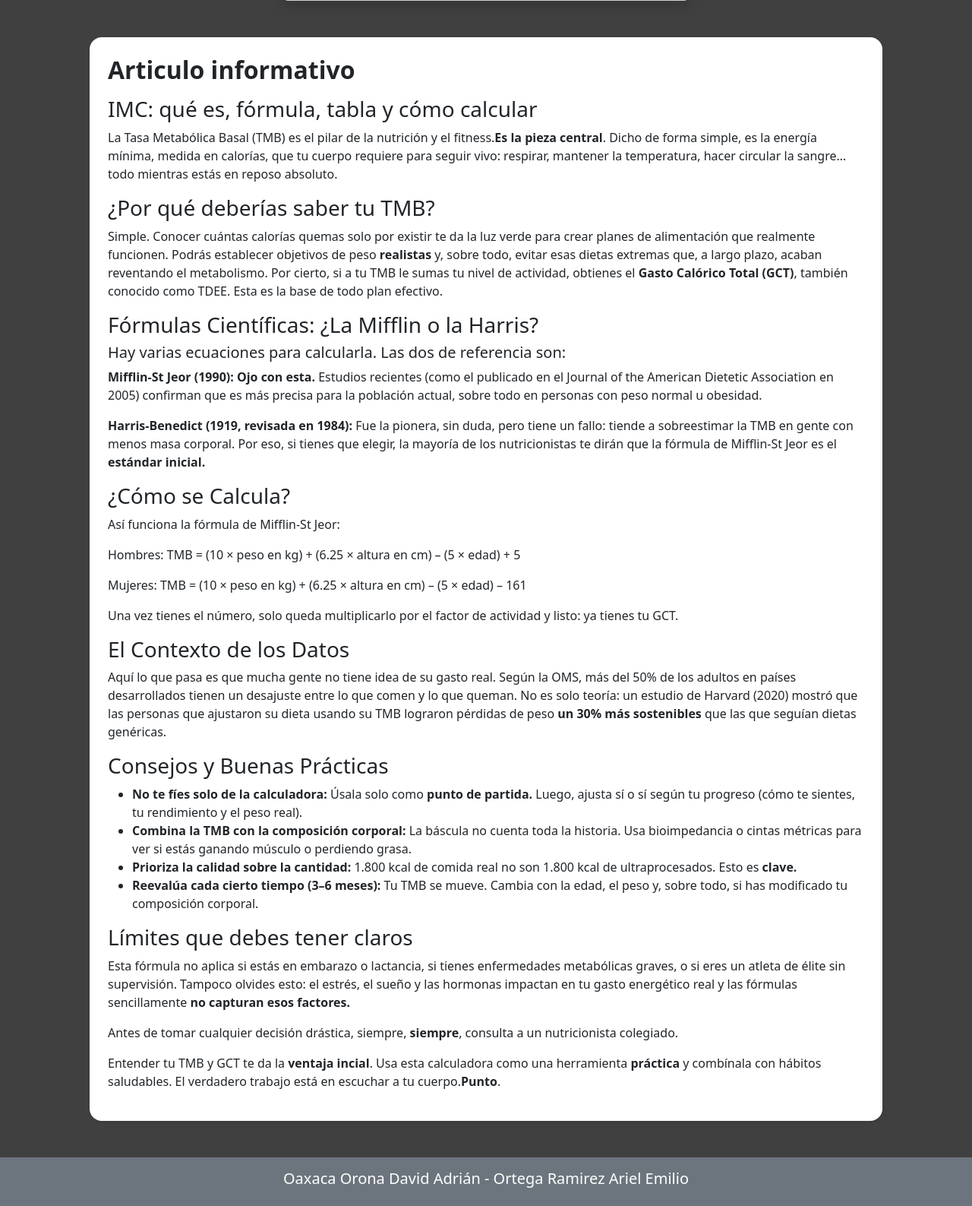
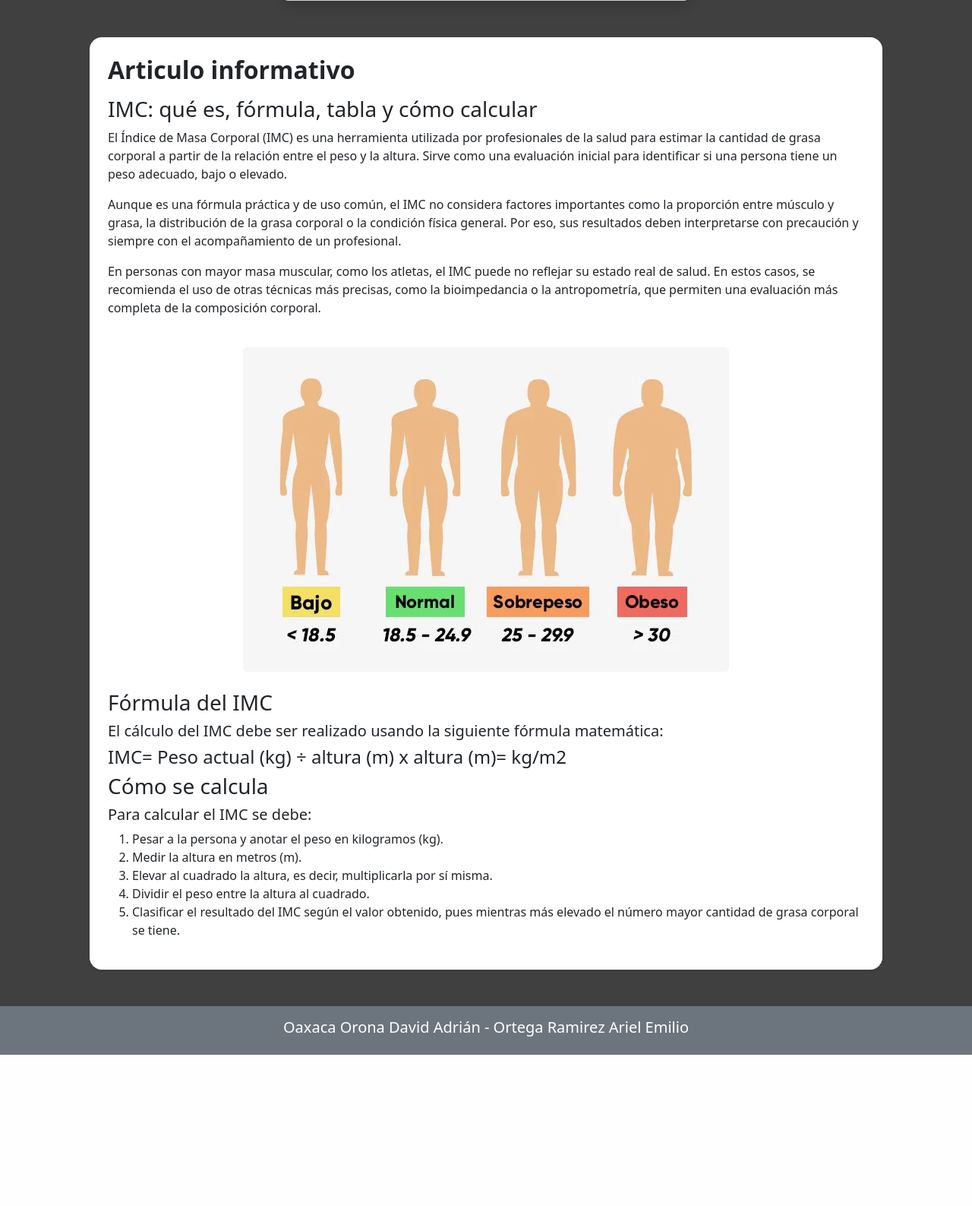
Before and after one commit to Davidoaxacacetis/NutriApp, a Flask app: page /Resultadoimc in a window 1280 px wide. Shown: the part 515-2102 px from the top of the page at 76% size. After the commit the page ends 1903 px from the top, so only its background shows below. Run offline with Flask 3, Linux system fonts and the light colour scheme.

```diff
--- a/app.py
+++ b/app.py
@@ -27,10 +27,6 @@ app.config['SECRET_KEY'] = "OODA"
 @app.route("/")
 def index():
     return render_template("index.html")
-
-@app.route("/acerca-de")
-def acecade():
-    return render_template("acercade.html")
 
 @app.route('/articulos')
 def articulos():
--- a/templates/calcuimc.html
+++ b/templates/calcuimc.html
@@ -42,76 +42,38 @@
             IMC: qué es, fórmula, tabla y cómo calcular
         </h3>
 
-        <p>La Tasa Metabólica Basal (TMB) es el pilar de la nutrición y el fitness.<strong>Es la pieza central</strong>.
-            Dicho de forma
-            simple, es la energía mínima, medida en calorías, que tu cuerpo requiere para seguir vivo: respirar,
-            mantener la temperatura, hacer circular la sangre… todo mientras estás en reposo absoluto.</p>
+        <p>El Índice de Masa Corporal (IMC) es una herramienta utilizada por profesionales de la salud para estimar la
+            cantidad de grasa corporal a partir de la relación entre el peso y la altura. Sirve como una evaluación
+            inicial para identificar si una persona tiene un peso adecuado, bajo o elevado.</p>
 
-        <h3>¿Por qué deberías saber tu TMB?</h3>
+        <p>Aunque es una fórmula práctica y de uso común, el IMC no considera factores importantes como la proporción
+            entre músculo y grasa, la distribución de la grasa corporal o la condición física general. Por eso, sus
+            resultados deben interpretarse con precaución y siempre con el acompañamiento de un profesional.</p>
 
-        <p>Simple. Conocer cuántas calorías quemas solo por existir te da la luz verde para crear planes de alimentación
-            que realmente funcionen. Podrás establecer objetivos de peso <strong>realistas</strong> y, sobre todo,
-            evitar esas dietas extremas que, a largo plazo, acaban reventando el metabolismo. Por cierto, si a tu TMB le
-            sumas tu nivel de actividad, obtienes el <strong>Gasto Calórico Total (GCT)</strong>, también conocido como
-            TDEE. Esta es la base de todo plan efectivo.</p>
+        <p>En personas con mayor masa muscular, como los atletas, el IMC puede no reflejar su estado real de salud. En
+            estos casos, se recomienda el uso de otras técnicas más precisas, como la bioimpedancia o la antropometría,
+            que permiten una evaluación más completa de la composición corporal.</p>
 
-        <h3>Fórmulas Científicas: ¿La Mifflin o la Harris?</h3>
+        <div class="text-center">
+            <img src="{{ url_for('static', filename='img/imc_15748.webp') }}" alt="IMC" class="img-fluid rounded my-4">
+        </div>
+        <h3>Fórmula del IMC </h3>
 
-        <h5>Hay varias ecuaciones para calcularla. Las dos de referencia son:</h5>
+        <h5>El cálculo del IMC debe ser realizado usando la siguiente fórmula matemática:</h5>
+        <h4>IMC= Peso actual (kg) ÷ altura (m) x altura (m)= kg/m2</h4>
 
-        <p><strong>Mifflin-St Jeor (1990): Ojo con esta.</strong> Estudios recientes (como el publicado en el Journal of
-            the American Dietetic Association en 2005) confirman que es más precisa para la población actual, sobre todo
-            en personas con peso normal u obesidad.</p>
+        <h3>Cómo se calcula</h3>
 
-        <p><strong>Harris-Benedict (1919, revisada en 1984):</strong> Fue la pionera, sin duda, pero tiene un fallo:
-            tiende a sobreestimar la TMB en gente con menos masa corporal. Por eso, si tienes que elegir, la mayoría de
-            los nutricionistas te dirán que la fórmula de Mifflin-St Jeor es el <strong> estándar inicial.</strong></p>
+        <h5>Para calcular el IMC se debe:</h5>
 
-        <h3>¿Cómo se Calcula?</h3>
-
-        <p>Así funciona la fórmula de Mifflin-St Jeor:</p>
-
-        <p>Hombres: TMB = (10 × peso en kg) + (6.25 × altura en cm) – (5 × edad) + 5</p>
-
-        <p>Mujeres: TMB = (10 × peso en kg) + (6.25 × altura en cm) – (5 × edad) – 161</p>
-
-        <p>Una vez tienes el número, solo queda multiplicarlo por el factor de actividad y listo: ya tienes tu GCT.</p>
-
-        <h3>El Contexto de los Datos</h3>
-
-        <p>Aquí lo que pasa es que mucha gente no tiene idea de su gasto real. Según la OMS, más del 50% de los adultos
-            en países desarrollados tienen un desajuste entre lo que comen y lo que queman. No es solo teoría: un
-            estudio de Harvard (2020) mostró que las personas que ajustaron su dieta usando su TMB lograron pérdidas de
-            peso <strong>un 30% más sostenibles</strong> que las que seguían dietas genéricas.</p>
-
-        <h3>Consejos y Buenas Prácticas</h3>
-        <ul>
-            <li><strong>No te fíes solo de la calculadora:</strong> Úsala solo como <strong>punto de partida.</strong>
-                Luego, ajusta sí o sí según tu
-                progreso (cómo te sientes, tu rendimiento y el peso real).</li>
-            <li><strong>Combina la TMB con la composición corporal:</strong> La báscula no cuenta toda la historia. Usa
-                bioimpedancia o
-                cintas métricas para ver si estás ganando músculo o perdiendo grasa.</li>
-            <li><strong>Prioriza la calidad sobre la cantidad:</strong> 1.800 kcal de comida real no son 1.800 kcal de
-                ultraprocesados.
-                Esto es <strong>clave.</strong></li>
-            <li><strong>Reevalúa cada cierto tiempo (3–6 meses):</strong> Tu TMB se mueve. Cambia con la edad, el peso
-                y, sobre todo, si
-                has modificado tu composición corporal.</li>
-        </ul>
-
-        <h3>Límites que debes tener claros</h3>
-
-        <p>Esta fórmula no aplica si estás en embarazo o lactancia, si tienes enfermedades metabólicas graves, o si eres
-            un atleta de élite sin supervisión. Tampoco olvides esto: el estrés, el sueño y las hormonas impactan en tu
-            gasto energético real y las fórmulas sencillamente <strong>no capturan esos factores.</strong></p>
-
-        <p>Antes de tomar cualquier decisión drástica, siempre, <strong>siempre</strong>, consulta a un nutricionista
-            colegiado.</p>
-
-        <p>Entender tu TMB y GCT te da la <strong>ventaja incial</strong>. Usa esta calculadora como una herramienta
-            <strong>práctica</strong> y combínala con hábitos saludables. El verdadero trabajo está en escuchar a tu
-            cuerpo.<strong>Punto</strong>.</p>
+        <ol>
+            <li>Pesar a la persona y anotar el peso en kilogramos (kg).</li>
+            <li>Medir la altura en metros (m).</li>
+            <li>Elevar al cuadrado la altura, es decir, multiplicarla por sí misma.</li>
+            <li>Dividir el peso entre la altura al cuadrado.</li>
+            <li>Clasificar el resultado del IMC según el valor obtenido, pues mientras más elevado el número mayor
+                cantidad de grasa corporal se tiene.</li>
+        </ol>
 
     </section>
 
```
Also changed, not shown: templates/acercade.html (deleted, +0 -15 lines), templates/articulos.html (+83 -28 lines), templates/rutinas.html (added, +151 -0 lines), static/img/dieta.webp (added), static/img/hidratacion.webp (added), static/img/imc_15748.webp (added), static/img/macro.webp (added), static/img/nutritionlabel_524157.jpg (added).
